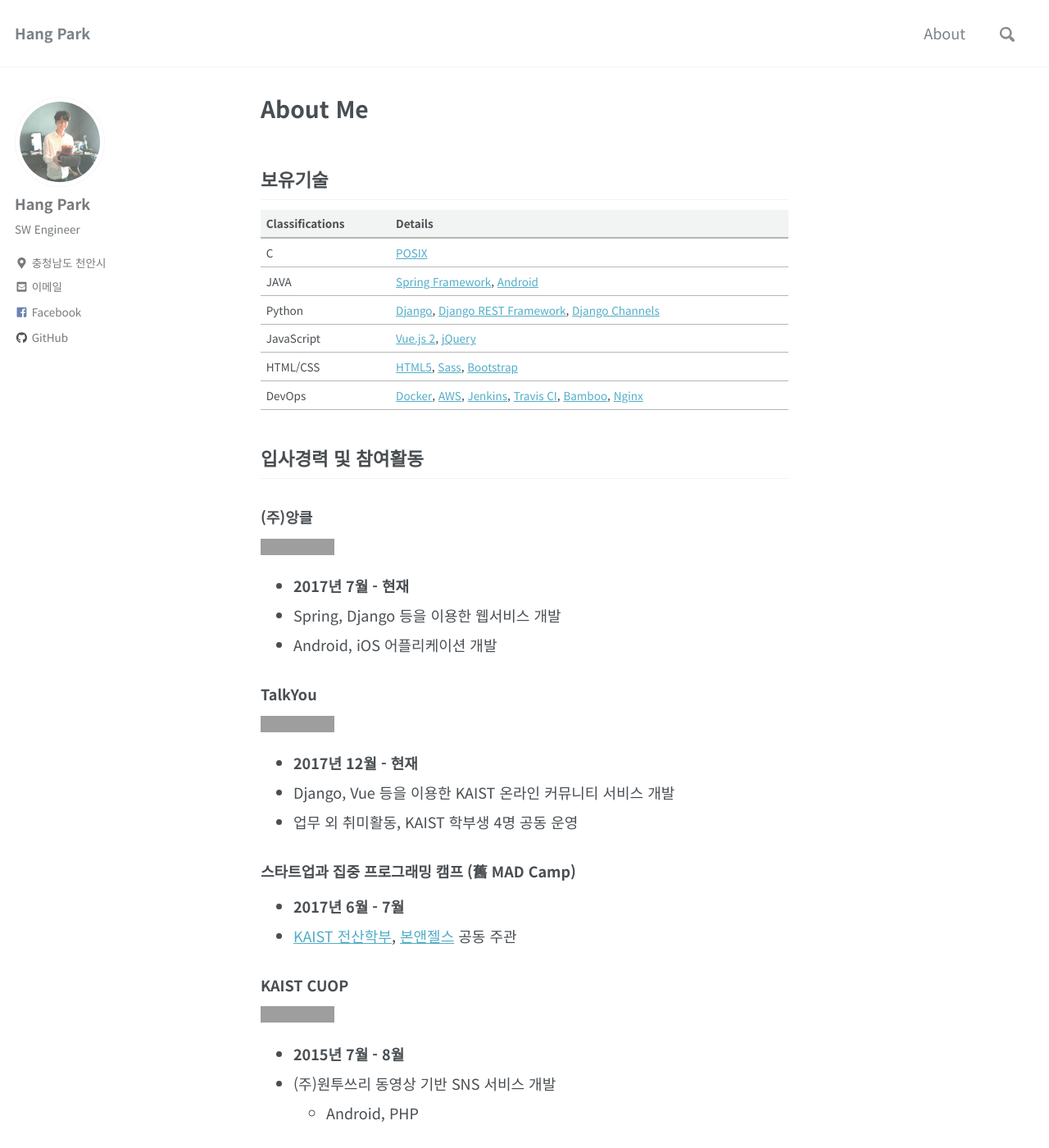
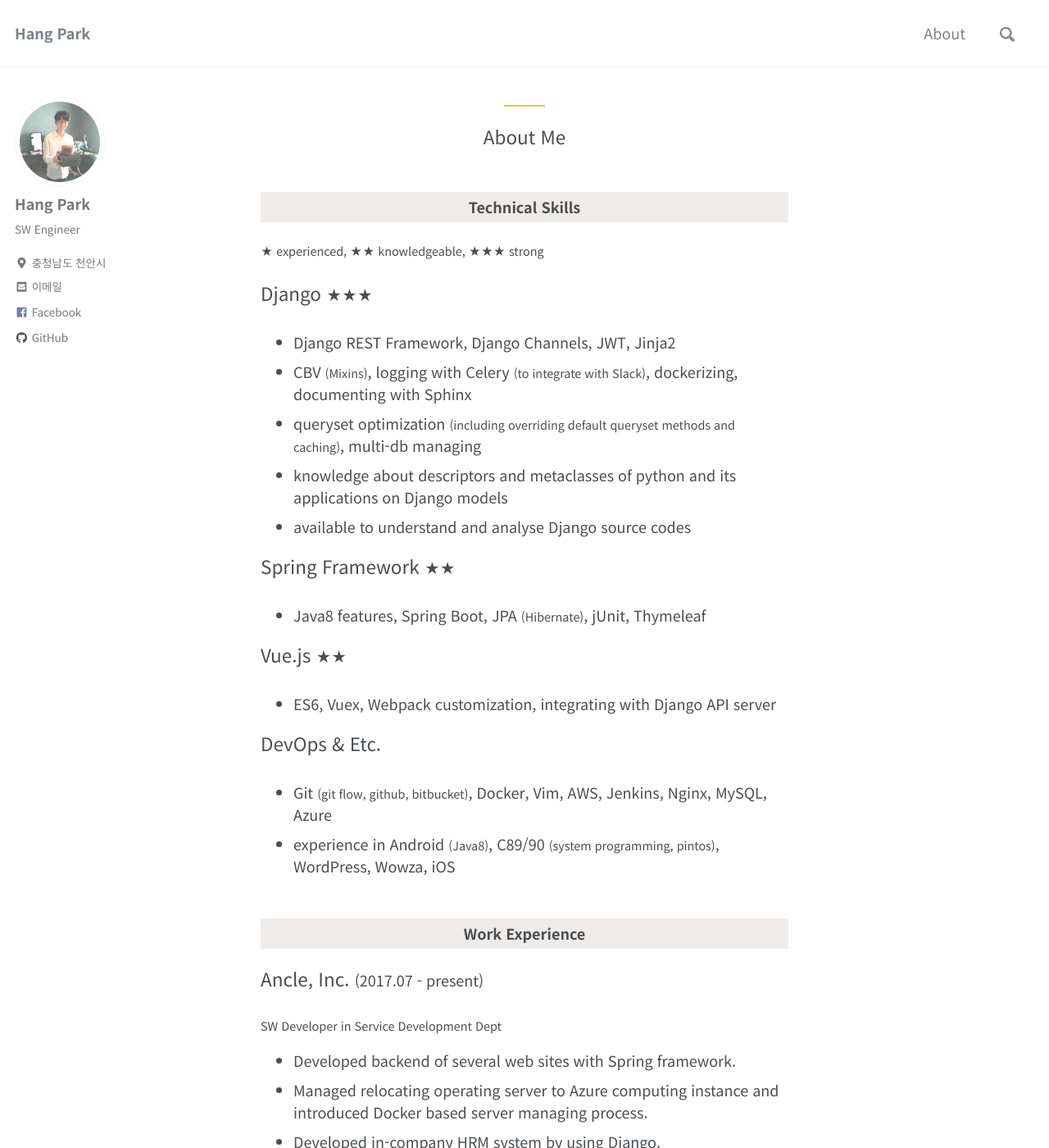
Before and after one commit to hangpark/hangpark.github.io, a Jekyll site: the page built from _pages/about.html, in a window 1280 px wide and 1400 px high. Shown: the whole window at 82% size. Built offline with Jekyll 4.4.1, drawn with Linux system fonts in a browser that asks for light colours; nearby versions of some CDN libraries; some of the changed text lies outside the part shown; grey boxes are pictures that could not be loaded.

Commit message:
About 페이지 resume 업데이트

```diff
--- /dev/null
+++ b/_pages/about.html
@@ -0,0 +1,118 @@
+---
+permalink: /about/
+---
+
+<div id="resume">
+  <section id="tb">
+    <hr/>
+    <p class="lead text-center">About Me</p>
+  </section>
+  <section>
+    <div class="title col-12">Technical Skills</div>
+    <p><small>★ experienced, ★★ knowledgeable, ★★★ strong</small></p>
+    <p class="lead">Django <small>★★★</small></p>
+    <ul>
+      <li>Django REST Framework, Django Channels, JWT, Jinja2</li>
+      <li>CBV <small>(Mixins)</small>, logging with Celery <small>(to integrate with Slack)</small>, dockerizing, documenting with Sphinx</li>
+      <li>queryset optimization <small>(including overriding default queryset methods and caching)</small>, multi-db managing</li>
+      <li>knowledge about descriptors and metaclasses of python and its applications on Django models</li>
+      <li>available to understand and analyse Django source codes</li>
+    </ul>
+    <p class="lead">Spring Framework <small>★★</small></p>
+    <ul>
+      <li>Java8 features, Spring Boot, JPA <small>(Hibernate)</small>, jUnit, Thymeleaf</li>
+    </ul>
+    <p class="lead">Vue.js <small>★★</small></p>
+    <ul>
+      <li>ES6, Vuex, Webpack customization, integrating with Django API server</li>
+    </ul>
+    <p class="lead">DevOps & Etc.</p>
+    <ul>
+      <li>Git <small>(git flow, github, bitbucket)</small>, Docker, Vim, AWS, Jenkins, Nginx, MySQL, Azure</li>
+      <li>experience in Android <small>(Java8)</small>, C89/90 <small>(system programming, pintos)</small>, WordPress, Wowza, iOS</li>
+    </ul>
+  </section>
+  <section>
+    <div class="title col-12">Work Experience</div>
+    <p class="lead">Ancle, Inc. <small>(2017.07 - present)</small></p>
+    <p class="small">SW Developer in Service Development Dept</p>
+    <ul>
+      <li>Developed backend of several web sites with Spring framework.</li>
+      <li>Managed relocating operating server to Azure computing instance and introduced Docker based server managing process.</li>
+      <li>Developed in-company HRM system by using Django.</li>
+      <li>Led an in-company study group, "Black Workers", and presented lectures on git, regex, functional programming in Java, OOP, and Docker.</li>
+      <li>Used various languages and frameworks by demand such as iOS<small>(Swift)</small>, WordPress<small>(PHP)</small>, jQuery<small>(JS)</small>, and etc.</li>
+    </ul>
+    <p class="lead">TalkYou <small>(2017.12 - present)</small></p>
+    <p class="small">Full-stack developer and service maintainer</p>
+    <ul>
+      <li>Developed RESTful API server by using DRF.</li>
+      <li>Developed web app by using Vue.js.</li>
+      <li>Used AWS and Docker <small>(setting up with ECS)</small> for deployment environment and CI/CD with Jenkins.</li>
+    </ul>
+    <p class="lead">Startup and Concentrated Programming Camp <small>(2017.06 - 2017.07)</small></p>
+    <p class="small">Participant in which hosted by KAIST and BonAngels, Inc.</p>
+    <p class="lead">One Two Three, Inc. <small>(2015.07 - 2015.08)</small></p>
+    <p class="small">Internship provided by KAIST CUOP Program <small>(Company-University Cooperation)</small></p>
+  </section>
+  <section>
+    <div class="title col-12">Education</div>
+    <p class="lead">KAIST</p>
+    <p><small>2013 - present, undergraduate</small></p>
+    <p>School of Computing <small>(Computer Science)</small>,<br/>Dept. of Mathematical Sciences <small>(Double major)</small></p>
+    <p class="lead">Korea Science Academy of KAIST</p>
+    <p><small>2010 - 2012, highschool</small></p>
+  </section>
+  <section>
+    <div class="title col-12">Side Projects</div>
+    <p class="lead">Voithru <small>(2017.09 - 2017.10)</small></p>
+    <p class="small">Full-stack developer (excluding web design)</p>
+    <ul>
+      <li>Automated lecture transcription service which uses Google Speech API.</li>
+      <li>Developed web app by using Vue.js with Audio API and WebSocket API.</li>
+      <li>Developed web server by using DRF, Django Channels, and gRPC.</li>
+    </ul>
+    <p class="lead">KAIST USC Website <small>(2016.05 - present)</small></p>
+    <p class="small">Full-stack developer (excluding web design) @ <a href="https://student.kaist.ac.kr" target="_blank">https://student.kaist.ac.kr</a></p>
+    <ul>
+      <li>Website of KAIST Undergraduate Student Council developed by Django.</li>
+      <li>Ported KAIST SSO implementation of Django to Python3 and applied it.</li>
+      <li>I18n fully supported for international students.</li>
+    </ul>
+    <p class="lead">Nationwide Students' Vote Competition on 19th Presidential Election <small>(2017.05)</small></p>
+    <p class="small">Full-stack developer (excluding web design) @ <a href="https://univote.kr" target="_blank">https://univote.kr</a></p>
+    <p class="small">Korean: 제19대 대선 전국 대학생 투표대항전</p>
+    <ul>
+      <li>Proof shot uploading platform which shows voting ranking of each university to encourage students to participate on the 19th Korean presidential election.</li>
+      <li>DRF and Angular2 are used.</li>
+      <li>About 2,600 students participated in total. <small><a href="http://news.joins.com/article/21540856" target="_blank">(http://news.joins.com/article/21540856)</a></small></li>
+    </ul>
+    <p class="lead">Open Source Contributions</p>
+    <ul>
+      <li>[Improvement] Webpack Doc <small>(webpack/webpack.js.org)</small></li>
+      <li>[L10N] Webpack Korea <small>(webpack-korea/webpack.js.org)</small></li>
+      <li>[Documentation] Django REST Framework <small>(encode/django-rest-framework)</small></li>
+      <li>[Bugfix] Apache Common Math <small>(apache/commons-math)</small></li>
+      <li>[L10N] Linux Mint Applets <small>(linuxmint/cinnamon-spices-applets)</small></li>
+      <li>[Improvement] KAIST SSOv3 in Django for Python3 <small>(hangpark/DJANGO4KAIST)</small></li>
+    </ul>
+    <p class="lead">Other Projects</p>
+    <p>See <a href="https://github.com/hangpark/" target="_blank">https://github.com/hangpark</a> for more information.</p>
+  </section>
+  <section>
+    <div class="title col-12">Languages</div>
+    <ul>
+      <li>English - Intermediate</li>
+      <li>Korean - Advanced</li>
+    </ul>
+  </section>
+  <section>
+    <div class="title col-12">Interests</div>
+    <ul>
+      <li>Solving social problems with IT technologies</li>
+      <li>Dev talks and discussions</li>
+      <li>Learning good architectures and designs</li>
+      <li>Automation of development process for more efficient work flow</li>
+    </ul>
+  </section>
+</div>
--- a/_pages/about.md
+++ /dev/null
@@ -1,215 +0,0 @@
----
-title: About Me
-permalink: /about/
----
-
-## 보유기술
-
-| Classifications | Details                                  |
-| --------------- | ---------------------------------------- |
-| C               | [POSIX](http://standards.ieee.org/develop/wg/POSIX.html) |
-| JAVA            | [Spring Framework](https://projects.spring.io/spring-framework/), [Android](https://developer.android.com/) |
-| Python          | [Django](https://www.djangoproject.com/), [Django REST Framework](http://www.django-rest-framework.org/), [Django Channels](https://channels.readthedocs.io/en/stable/) |
-| JavaScript      | [Vue.js 2](https://vuejs.org/), [jQuery](https://jquery.com/) |
-| HTML/CSS        | [HTML5](https://www.w3.org/TR/html5/), [Sass](http://sass-lang.com/), [Bootstrap](http://getbootstrap.com/) |
-| DevOps          | [Docker](https://www.docker.com/), [AWS](https://aws.amazon.com/), [Jenkins](https://jenkins.io/), [Travis CI](https://travis-ci.org/), [Bamboo](https://atlassian.com/software/bamboo), [Nginx](https://nginx.org/) |
-
-## 입사경력 및 참여활동
-
-### (주)앙클
-
-[![website](https://img.shields.io/badge/website-ancle-orange.svg)](http://ancle.kr)
-
-- **2017년 7월 - 현재**
-- Spring, Django 등을 이용한 웹서비스 개발
-- Android, iOS 어플리케이션 개발
-
-### TalkYou
-
-[![website](https://img.shields.io/badge/website-talkyou-orange.svg)](https://talkyou.in/)
-
-- **2017년 12월 - 현재**
-- Django, Vue 등을 이용한 KAIST 온라인 커뮤니티 서비스 개발
-- 업무 외 취미활동, KAIST 학부생 4명 공동 운영
-
-### 스타트업과 집중 프로그래밍 캠프 (舊 MAD Camp)
-
-* **2017년 6월 - 7월**
-* [KAIST 전산학부](https://cs.kaist.ac.kr/), [본앤젤스](http://bonangels.net/) 공동 주관
-
-### KAIST CUOP
-
-[![website](https://img.shields.io/badge/website-cuop-orange.svg)](https://cuop.kaist.ac.kr/)
-
-* **2015년 7월 - 8월**
-* (주)원투쓰리 동영상 기반 SNS 서비스 개발
-    * Android, PHP
-
-## 학력
-
-### KAIST
-
-* **2013년 3월 - 현재, 학부 휴학 중**
-* **전공** 전산학부
-* **복수전공** 수리과학과
-
-### KAIST 부설 한국과학영재학교
-
-* **2010년 2월 - 2013년 2월, 졸업**
-
-## 프로젝트
-
-### Voithru
-
-[![website](https://img.shields.io/badge/website-voithru-orange.svg)](https://voithru.co.kr)
-
-- **2017년 9월 - 10월**
-- **포지션:** 풀스택 (웹디자인 제외)
-- **기술스택**
-  - Vue.js + Audio API, WebSocket API
-  - Django Channels, Django REST Framework
-  - gRPC, Google Speech API
-  - Docker
-
-### 한국기술교육대학교 듀얼공동훈련센터 허브사업단 홈페이지
-
-[![website](https://img.shields.io/badge/website-dual-orange.svg)](https://dualhub.or.kr/)
-
-- **2017년 8월 - 11월**
-- **포지션:** 백앤드
-- **기술스택**
-  - Spring Framework (spring-boot, spring-mvc, spring-security, etc.)
-
-### 제20대 대선 전국 대학생 투표 대항전
-
-[![repository](https://img.shields.io/badge/github-univote-brightgreen.svg)](https://github.com/hangpark/univote) [![website](https://img.shields.io/badge/website-univote-orange.svg)](https://univote.kr)
-
-* **2017년 5월**
-* 제19대 대통령 선거에서 대학생들의 투표를 독려하고자 대학생 투표 대항전을 진행
-* 투표 인증샷을 페이스북에 공유해 본인이 속한 학교의 투표율, 투표수 랭킹을 높일 수 있는 서비스
-* 90여 대학에서 2,600여 명 참여
-* **포지션:** 풀스택 (웹디자인 제외)
-* **기술스택:** Angular 2, Django REST Framework
-* **언론보도**
-    * [중앙일보, *사전투표 첫날 SNS 줄잇는 인증샷, 대학들은 ‘투표율 배틀’도*, 2017.05.04.](http://news.joins.com/article/21540856)
-    * [이데일리, *"사상 최고 투표율 찍자"…투표하면 경품·보너스에 상금까지*, 2017.05.08.](http://www.edaily.co.kr/news/NewsRead.edy?SCD=JG31&newsid=03001206615926952&DCD=A00703)
-    * [한겨레, *투표 독려 이벤트로 전국 각계 들썩*, 2017.05.08.](http://www.hani.co.kr/arti/society/society_general/793844.html)
-
-### My Little Font
-
-[![repository](https://img.shields.io/badge/github-MyLittleFont-brightgreen.svg)](https://github.com/MyLittleFont/MyLittleFont)
-
-* **2017년 3월 - 6월**
-* KAIST 전산학 프로젝트 진행
-* 한글 폰트 디자인툴
-* **포지션:** 피쳐 개발, 알고리즘 개발
-* **기술스택:** Android Stand-alone Application
-
-### KAIST 학부 총학생회 홈페이지
-
-[![repository](https://img.shields.io/badge/github-kaistusc-brightgreen.svg)](https://github.com/hangpark/kaistusc) [![website](https://img.shields.io/badge/website-kaistusc-orange.svg)](https://student.kaist.ac.kr) [![document](https://img.shields.io/badge/document-kaistusc-lightgrey.svg)](https://student.kaist.ac.kr/docs)
-
-* **2017년**
-* KAIST 학부 총학생회 홈페이지 제작
-* [KAIST Single Auth Service 3.0 with Django](https://github.com/HangPark/DJANGO4KAIST)를 이용한 사용자 인증
-* **포지션:** 풀스택 / 프로젝트 소유자
-* **기술스택:** jQuery, Django, Docker
-
-### 대오 찾기 사이트
-
-* **2016년 11월**
-* 대규모 집회에서 자신이 속한 단체의 현위치를 쉽게 확인할 수 있는 GPS 기반 간단한 웹페이지 제작
-* KAIST 학부 총학생회, 서울대학교 총학생회, 한국외국어대학교 총학생회에서 활용
-* 인터넷 연결이 불안정한 집회현장의 특성을 고려하여 최소한의 내용으로만 구성함
-* **포지션:** 풀스택
-* **기술스택:** Geolocation API, Daum Maps Javscript API, Django
-* **언론보도**
-    * [연합뉴스, *"GPS로 내 친구 집회 위치 확인"…IT 접목한 촛불집회*, 2016.11.26.](http://www.yonhapnews.co.kr/bulletin/2016/11/26/0200000000AKR20161126031900004.HTML)
-    * [MBC 시선집중, *IT기술, 질서정연한 평화집회에 기여했다*, 2016.11.28.](http://news.naver.com/main/read.nhn?mode=LSD&mid=shm&sid1=102&oid=214&aid=0000701962)
-    * [한겨레, *앱으로 대오 찾고, 집회 출석체크…스마트시대 시위 풍경*, 2016.11.29.](http://www.hani.co.kr/arti/society/society_general/772425.html)
-
-<details closed><summary>프로젝트 더 보기
-</summary>
-
-
-### Connect People
-
-- **2017년 8월 - 현재**
-- (주)앙클 내부 인력관리 시스템
-- **포지션:** 풀스택
-- **기술스택:** Django
-
-### ShowBadge
-
-[![repository](https://img.shields.io/badge/github-showbadge-brightgreen.svg)](https://github.com/hangpark/showbadge)
-
-- **2017년**
-- CI 서비스와 연동하여 dynamic custom GitHub badge를 생성하는 서비스
-- [hangpark/pintos](https://github.com/hangpark/pintos) README에서 적용 중
-- **포지션:** 풀스택
-- **기술스택:** Django
-
-### KAIST Single Auth Service 3.0 with Django
-
-[![repository](https://img.shields.io/badge/github-DJANGO4KAIST-brightgreen.svg)](https://github.com/hangpark/DJANGO4KAIST)
-
-* **2016년 6월**
-* SOAP 통신으로 KAIST Portal 계정을 통해 인증하는 서비스를 Django APP으로 구현
-* [talkwithraon](https://github.com/talkwithraon/DJANGO4KAIST)의 버전을 Python 3으로 포팅 후 기능 추가
-* **포지션:** 컨트리뷰터 (구버전 이후 작업 모두 혼자 진행)
-* **기술스택:** SOAP, Django
-
-### 2016 총선 전국 대학생 투표 대항전
-
-* **2016년 4월**
-* 2016년 총선에서 대학생 투표를 독려하기 위한 대학별 투표 대항전 제작
-* 각 학교 학생이 인증샷을 본 사이트에 등록하고 이를 페이스북을 통해 공유함으로서 학교 투표율이 올라감
-* 현재는 개인정보(사진 등)의 문제로 사이트 폐쇄 및 데이터 삭제
-* **포지션:** 풀스택
-* **기술스택:** PHP
-* **언론보도**
-    * [한국대학신문, *"투표하고 인증하자" 총선 대학생 투표율 대항전*, 2016.04.08.](http://news.unn.net/news/articleView.html?idxno=158008)
-    * [연합뉴스 TV, *"어느 대학 투표율이 높나 겨뤄보자"*, 2016.04.09.](http://www.yonhapnewstv.co.kr/MYH20160409002700038/?did=1825m)
-    * [경향신문, *'투표율 겨뤄보자' 대학 인증샷 열전*, 2016.04.11.](http://news.khan.co.kr/kh_news/khan_art_view.html?artid=201604112359005&code=910110)
-    * [SBS 뉴스, *"대학별 투표 순위는?"…이색적인 투표 독려 '눈길'*, 2016.04.13.](http://news.sbs.co.kr/news/endPage.do?news_id=N1003520533&plink=ORI)
-
-### 상근하자
-
-* **2016년**
-* 모바일 기기의 NFC 기술과 데스크탑의 MAC Address를 이용한 인증을 통해 KAIST 학부 총학생회 상근 출석 시스템 제작
-* 지정된 장소에서만 출석을 체크할 수 있도록 지정된 NFC 태그 스티커를 Android 기기로 인식하면 HTTP 통신으로 출결이 등록
-* Android 외의 모바일 기기를 사용하는 경우를 고려하여 사무실 특정 컴퓨터의 MAC 주소를 통한 인증 시스템 역시 Python 3으로 개발 후 `py2exe`를 이용하여 윈도우 환경에서 exe 형식으로 배포
-* PHP 처리 과정 중 서버 내부의 Python 스크립트를 실행하여 Google Form에 출퇴근 기록을 등록하여 연동된 Google Spreadsheet를 데이터 분석에 활용하는 기능 추가
-* **포지션:** 풀스택
-* **기술스택:** NFC, Android, Python 3, PHP
-
-### 기타 프로젝트
-
-* 스타트업과 집중 프로그래밍 캠프 프로젝트 (2017년 6월 - 7월)
-    * jungle.io [![repository](https://img.shields.io/badge/github-jungle.io-brightgreen.svg)](https://github.com/hangpark/jungle.io)
-    * Mapping [![repository](https://img.shields.io/badge/github-mapping-brightgreen.svg)](https://github.com/hangpark/mapping)
-    * Uncontactable [![repository](https://img.shields.io/badge/github-uncontactable-brightgreen.svg)](https://github.com/hangpark/uncontactable)
-* Pintos KAIST 개발환경 Dockerization (2017년 3월) [![repository](https://img.shields.io/badge/github-pintos--dev--env--kaist-brightgreen.svg)](https://github.com/hangpark/pintos-dev-env-kaist)
-* Pintos 제작 (2017년 3월 - 6월) [![repository](https://img.shields.io/badge/github-pintos-brightgreen.svg)](https://github.com/hangpark/pintos)
-* 훈민정음 입력기 (2015년 2월)
-    * Javascript를 이용한 옛한글 입력기
-    * 동국정운 데이터를 AJAX로 받아 한자 입력 시 조선 중기 발음으로 실시간 변환 가능
-* 웹사이트 제작 (2014년 - 2015년)
-    * KAIST 학부 총학생회 중앙선거관리위원회 홈페이지 (Wordpress, PHP, MySQL)
-    * KAIST 수리과학과 학생회장 선거 온라인 투표 시스템 (PHP, MySQL)
-    * KAIST 학부 총학생회 규정집 (Django, Python)
-</details>
-
-## 오픈소스 기여
-
-- **(기능추가)** Webpack Doc ([webpack/webpack.js.org](https://github.com/webpack/webpack.js.org))
-- **(문서번역)** Webpack Korea ([webpack-korea/webpack.js.org](https://github.com/webpack-korea/webpack.js.org))
-- **(문서기여)** Django REST Framework ([encode/django-rest-framework](https://github.com/encode/django-rest-framework))
-- **(버그픽스)** Apache Common Math ([apache/commons-math](https://github.com/apache/commons-math))
-- **(L10N)** Linux Mint ([linuxmint/cinnamon-spices-applets](https://github.com/linuxmint/cinnamon-spices-applets))
-
-## 기타활동
-
-- 2016년, KAIST 학부 총학생회 부총학생회장
-- 2015년, KAIST 수리과학과 학부 학생회 회장
-- 2012년, KAIST 부설 한국과학영재학교 학생회장
--- a/_sass/_custom.scss
+++ b/_sass/_custom.scss
@@ -17,3 +17,47 @@
 details summary p {
   display: inline;
 }
+
+#resume {
+  section {
+    margin-top: 50px;
+  }
+  #tb {
+    margin-top: 10px;
+    hr {
+      width: 50px;
+      margin: 0 auto;
+      border-color: #e7c53e;
+      border-width: 2px 0 0 0;
+    }
+    p {
+      margin-top: 20px;
+    }
+  }
+  .title {
+    background-color: #efebe8;
+    font-weight: bold;
+    text-align: center;
+    padding-top: 5px;
+    padding-bottom: 5px;
+    margin-bottom: 20px;
+  }
+  .list p, .list .fa {
+    margin: 0;
+    line-height: 35px;
+  }
+  .lead {
+    font-size: 1.25rem;
+    font-weight: 300;
+  }
+  .text-center {
+    text-align: center;
+  }
+  .col-12 {
+    width: 100%;
+  }
+  .small, small {
+    font-size: 80%;
+    font-weight: 400;
+  }
+}
```
